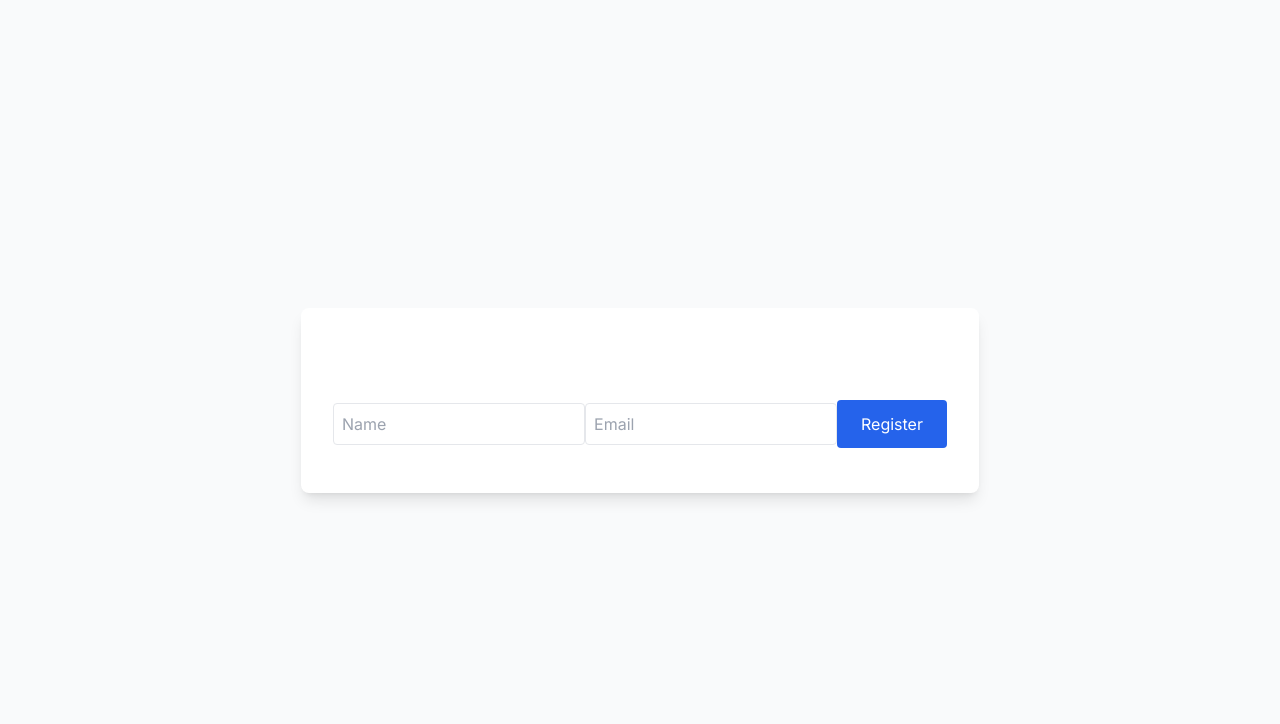
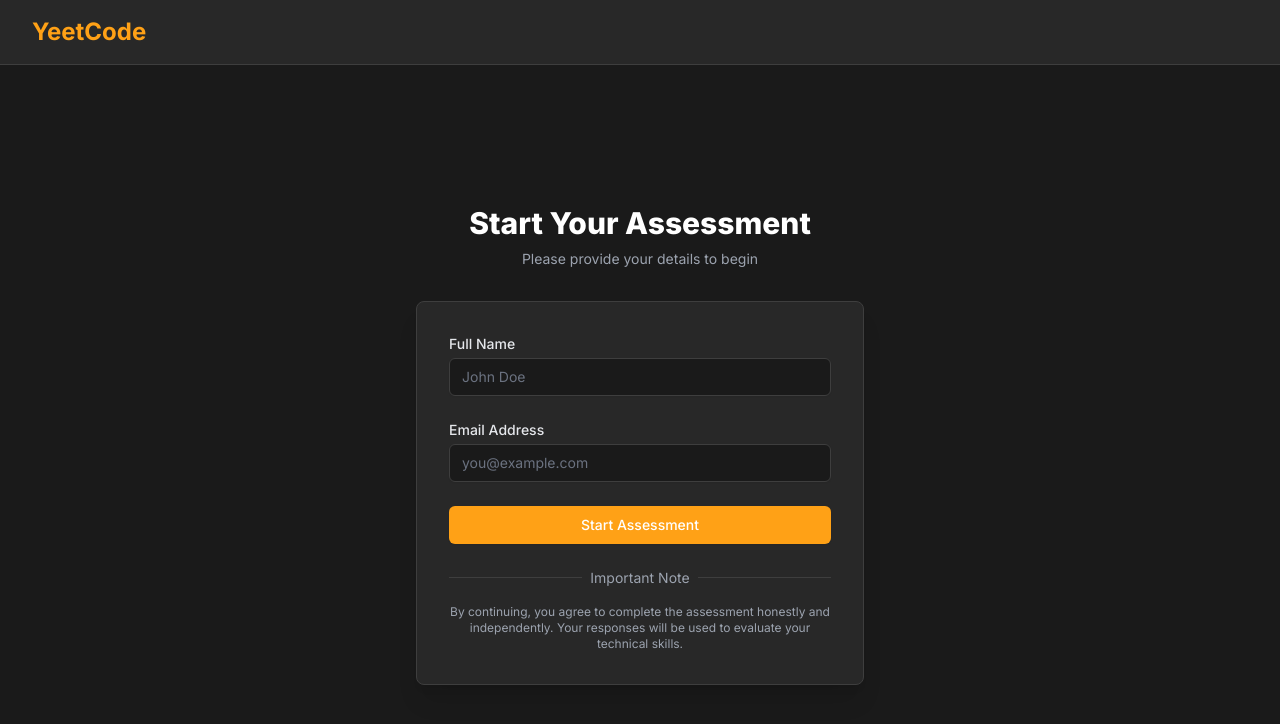
Before and after one commit to shahbaz-singh/UofTHacks25, a Next.js app in the folder candidate-assessment/: page /register in a window 1280 px wide. Shown: the top 724 px of the page. Built offline with nearby package versions, Linux system fonts and the light colour scheme; no server answers.

Commit message:
FINALLY MERGED IT BABY

```diff
--- /dev/null
+++ b/candidate-assessment/app/api/database/utils.js
@@ -0,0 +1,19 @@
+import { doc, getDoc, updateDoc, arrayUnion } from 'firebase/firestore';
+import { db } from './firebase';
+// Function to get a document from Firestore
+export const getDocument = async (documentId) => {
+  const docRef = doc(db, 'Users', documentId);
+  const documentSnapshot = await getDoc(docRef);
+  if (documentSnapshot.exists()) {
+    return documentSnapshot.data();
+  } else {
+    throw new Error(`Document with ID ${documentId} does not exist.`);
+  }
+};
+// Function to update a document in Firestore
+export const updateDocument = async (documentId, newLog) => {
+  const docRef = doc(db, 'Users', documentId);
+  await updateDoc(docRef, {
+    logs: arrayUnion(newLog),
+  });
+};
--- a/candidate-assessment/app/assessment/page.tsx
+++ b/candidate-assessment/app/assessment/page.tsx
@@ -1,13 +1,15 @@
 'use client'
-import { useEffect } from 'react'
+import { useEffect, useState } from 'react'
 import { useRouter } from 'next/navigation'
 import AssessmentLayout from '../components/AssessmentLayout'
 import { challenges } from '../data/challenges'
+import { time } from 'console'
+import { Timestamp } from 'firebase/firestore'
 import EyeTracker from '../components/EyeTracker'
 
 export default function AssessmentPage() {
   const router = useRouter()
-
+  const [timer, setTimer] = useState(0);
   useEffect(() => {
     const userName = localStorage.getItem('userName')
     if (!userName) {
@@ -19,10 +21,8 @@ export default function AssessmentPage() {
   }, [router])
 
   const handleExit = () => {
-    localStorage.removeItem('userName')
-    localStorage.removeItem('userEmail')
-    localStorage.removeItem('userId')
-    router.push('/')
+    localStorage.setItem('timeSpent', '' + timer);
+    router.push('/analytics')
   }
 
   return (
@@ -33,7 +33,7 @@ export default function AssessmentPage() {
       >
         Exit Assessment
       </button>
-      <AssessmentLayout {...challenges[0]} />
+      <AssessmentLayout timer={timer} setTimer={setTimer} />
       <EyeTracker />
     </div>
   )
--- a/candidate-assessment/app/components/SubmitSolution.tsx
+++ b/candidate-assessment/app/components/SubmitSolution.tsx
@@ -1,9 +1,9 @@
 import { Button } from "./ui/button"
 import { Send } from 'lucide-react'
-import { useState } from 'react'
+import { useState, useEffect } from 'react'
 import { Challenge } from '../data/challenges'
 import { SolutionQueryGPT } from "../api/gpt-api/grade-solution"
-
+import { updateDocument } from '../api/database/utils'
 
 declare global {
   var CartItem: any;
@@ -20,6 +20,11 @@ interface SubmitSolutionProps {
 export default function SubmitSolution({ currentChallenge, files, setFeedback, expectedFunctionality}: SubmitSolutionProps) {
   const [isSubmitting, setIsSubmitting] = useState(false)
   const [showSolution, setShowSolution] = useState(false)
+
+  useEffect(() => {
+    setShowSolution(false);
+  }, [currentChallenge]);
+
 
   const createClass = (code: string) => {
     // Remove module.exports
@@ -237,6 +242,7 @@ export default function SubmitSolution({ currentChallenge, files, setFeedback, e
   const handleSubmit = async () => {
     setIsSubmitting(true)
     try {
+      updateDocument(localStorage.getItem('userId'), 'User attempted ' + currentChallenge.id);
       let result
       switch (currentChallenge.id) {
         case 'shopping-cart-oop':
@@ -281,7 +287,10 @@ export default function SubmitSolution({ currentChallenge, files, setFeedback, e
         </Button>
         {currentChallenge.id !== 'ai-challenge' && (
           <Button
-            onClick={() => setShowSolution(!showSolution)}
+          onClick={() => {
+            setShowSolution(!showSolution)
+            updateDocument(localStorage.getItem('userId'), 'User viewed hint for ' + currentChallenge.id);
+          }}
             variant="outline"
           className="w-full"
         >
--- a/candidate-assessment/app/register/page.tsx
+++ b/candidate-assessment/app/register/page.tsx
@@ -1,43 +1,145 @@
 "use client"
+import React, { useState } from 'react'
 import { useRouter } from 'next/navigation'
-import { useState } from 'react'
+import { db } from '../api/database/firebase'
+import { collection, addDoc } from 'firebase/firestore'
 
 export default function RegisterPage() {
   const router = useRouter()
-  const [userName, setUserName] = useState('')
-  const [userEmail, setUserEmail] = useState('')
+  const [name, setName] = useState('')
+  const [email, setEmail] = useState('')
+  const [isSubmitting, setIsSubmitting] = useState(false)
 
-  const handleRegister = () => {
-    localStorage.setItem('userName', userName)
-    localStorage.setItem('userEmail', userEmail)
-    router.push('/start')
+  const handleSubmit = async (e: React.FormEvent) => {
+    e.preventDefault()
+    setIsSubmitting(true)
+
+    try {
+      // Add user to Firestore
+      const docRef = await addDoc(collection(db, 'Users'), {
+        name,
+        email,
+        logs: [],
+      })
+
+      // Store user info in localStorage
+      localStorage.setItem('userName', name)
+      localStorage.setItem('userEmail', email)
+      localStorage.setItem('userId', docRef.id)
+
+      // Redirect to assessment page
+      router.push('/assessment')
+    } catch (e) {
+      console.error('Error adding document to Firestore:', e)
+      alert('Failed to register. Please try again.')
+    } finally {
+      setIsSubmitting(false)
+    }
   }
 
   return (
-    <div className="min-h-screen bg-gray-50 flex flex-col items-center justify-center">
-      <div className="bg-white p-8 rounded-lg shadow-lg text-center">
-        <h2 className="text-3xl font-bold mb-6">Register</h2>
+    <div className="min-h-screen bg-[#1A1A1A] flex flex-col">
+      {/* LeetCode-style Header */}
+      <header className="bg-[#282828] border-b border-[#3E3E3E]">
+        <div className="max-w-7xl mx-auto px-4 sm:px-6 lg:px-8">
+          <div className="flex justify-between h-16">
+            <div className="flex items-center">
+              <span className="text-[#FFA116] text-2xl font-bold">YeetCode</span>
+            </div>
+          </div>
+        </div>
+      </header>
+
+      {/* Main Content */}
+      <main className="flex-1 flex items-center justify-center px-4 py-12 bg-[#1A1A1A]">
+        <div className="max-w-md w-full space-y-8">
+          <div>
+            <h2 className="mt-6 text-center text-3xl font-extrabold text-white">
+              Start Your Assessment
+            </h2>
+            <p className="mt-2 text-center text-sm text-gray-400">
+              Please provide your details to begin
+            </p>
+          </div>
+
+          <div className="bg-[#282828] rounded-lg shadow-xl p-8 border border-[#3E3E3E]">
+            <form className="space-y-6" onSubmit={handleSubmit}>
+              <div>
+                <label htmlFor="name" className="block text-sm font-medium text-gray-200">
+                  Full Name
+                </label>
+                <div className="mt-1">
                   <input
+                    id="name"
+                    name="name"
                     type="text"
-          placeholder="Name"
-          value={userName}
-          onChange={(e) => setUserName(e.target.value)}
-          className="mb-4 p-2 border rounded"
+                    required
+                    value={name}
+                    onChange={(e) => setName(e.target.value)}
+                    className="appearance-none block w-full px-3 py-2 border border-[#3E3E3E] rounded-md shadow-sm bg-[#1A1A1A] text-white placeholder-gray-500 focus:outline-none focus:ring-2 focus:ring-[#FFA116] focus:border-transparent sm:text-sm"
+                    placeholder="John Doe"
                   />
+                </div>
+              </div>
+
+              <div>
+                <label htmlFor="email" className="block text-sm font-medium text-gray-200">
+                  Email Address
+                </label>
+                <div className="mt-1">
                   <input
+                    id="email"
+                    name="email"
                     type="email"
-          placeholder="Email"
-          value={userEmail}
-          onChange={(e) => setUserEmail(e.target.value)}
-          className="mb-4 p-2 border rounded"
+                    required
+                    value={email}
+                    onChange={(e) => setEmail(e.target.value)}
+                    className="appearance-none block w-full px-3 py-2 border border-[#3E3E3E] rounded-md shadow-sm bg-[#1A1A1A] text-white placeholder-gray-500 focus:outline-none focus:ring-2 focus:ring-[#FFA116] focus:border-transparent sm:text-sm"
+                    placeholder="you@example.com"
                   />
+                </div>
+              </div>
+
+              <div>
                 <button
-          onClick={handleRegister}
-          className="bg-blue-600 text-white px-6 py-3 rounded hover:bg-blue-700 transition"
+                  type="submit"
+                  disabled={isSubmitting}
+                  className="w-full flex justify-center py-2 px-4 border border-transparent rounded-md shadow-sm text-sm font-medium text-white bg-[#FFA116] hover:bg-[#FFB347] focus:outline-none focus:ring-2 focus:ring-offset-2 focus:ring-[#FFA116] disabled:opacity-50 disabled:cursor-not-allowed transition-colors duration-200"
                 >
-          Register
+                  {isSubmitting ? (
+                    <div className="flex items-center">
+                      <svg className="animate-spin -ml-1 mr-3 h-5 w-5 text-white" xmlns="http://www.w3.org/2000/svg" fill="none" viewBox="0 0 24 24">
+                        <circle className="opacity-25" cx="12" cy="12" r="10" stroke="currentColor" strokeWidth="4"></circle>
+                        <path className="opacity-75" fill="currentColor" d="M4 12a8 8 0 018-8V0C5.373 0 0 5.373 0 12h4zm2 5.291A7.962 7.962 0 014 12H0c0 3.042 1.135 5.824 3 7.938l3-2.647z"></path>
+                      </svg>
+                      Processing...
+                    </div>
+                  ) : (
+                    'Start Assessment'
+                  )}
                 </button>
               </div>
+            </form>
+
+            <div className="mt-6">
+              <div className="relative">
+                <div className="absolute inset-0 flex items-center">
+                  <div className="w-full border-t border-[#3E3E3E]"></div>
+                </div>
+                <div className="relative flex justify-center text-sm">
+                  <span className="px-2 bg-[#282828] text-gray-400">
+                    Important Note
+                  </span>
+                </div>
+              </div>
+              <p className="mt-4 text-xs text-center text-gray-400">
+                By continuing, you agree to complete the assessment honestly and independently.
+                Your responses will be used to evaluate your technical skills.
+              </p>
+            </div>
+          </div>
+        </div>
+      </main>
     </div>
   )
 }
```
Also changed, not shown: candidate-assessment/app/analytics/Analytics.tsx (+14 -15 lines), candidate-assessment/app/analytics/page.tsx (+28 -64 lines), candidate-assessment/app/components/AssessmentLayout.tsx (+54 -4 lines), candidate-assessment/app/components/Modal.tsx (renamed from candidate-assessment/app/analytics/Modal.tsx). Lines whose indentation alone changed are shown as unchanged.
